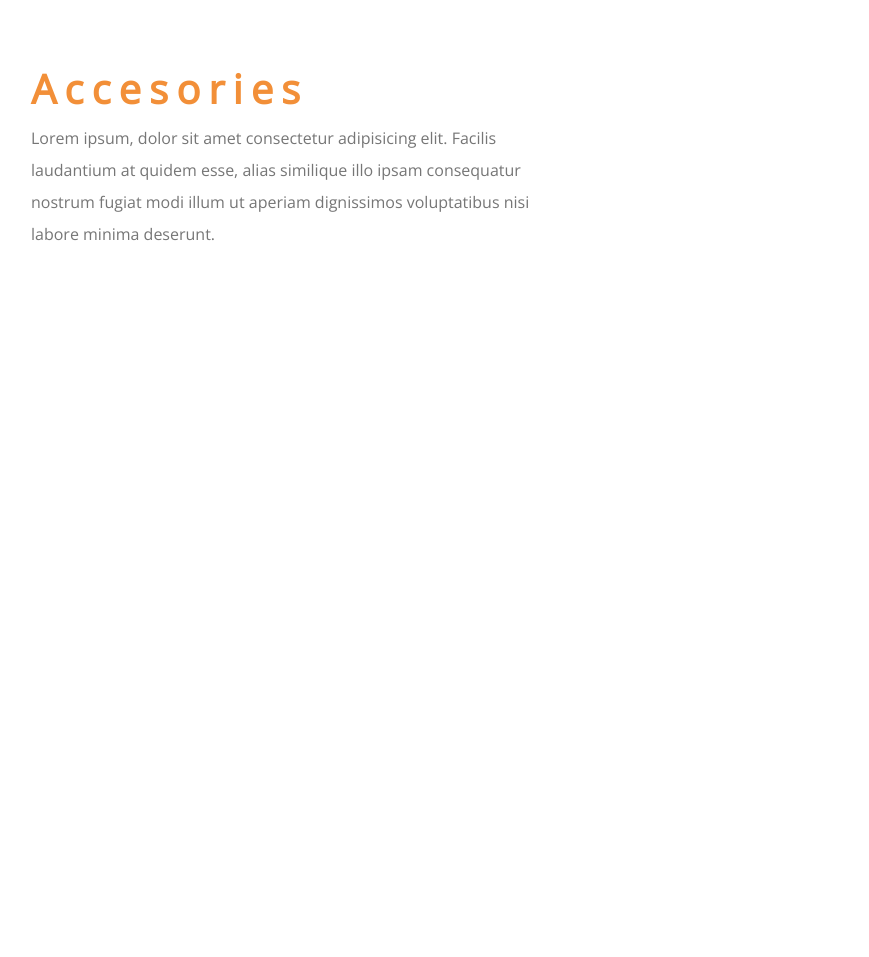
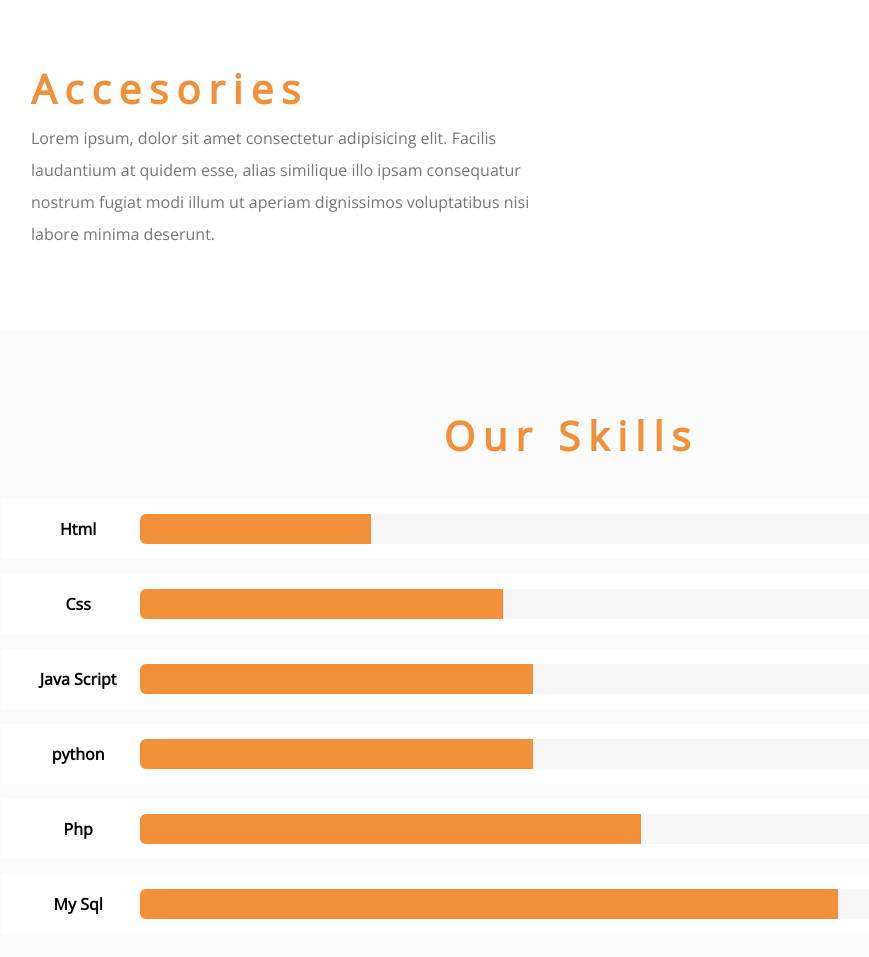
Before and after one commit to asmaaomar66/Design-Templete-html-css3-js, a plain HTML site: page index.html in a window 1280 px wide. Shown: the part 847-1804 px from the top of the page, without its empty margins (69-938 px from the left). Drawn offline with nearby package versions, Linux system fonts and the light colour scheme; a web font is replaced by a local one.

Commit message:
skills section
skills section

```diff
--- a/css/style.css
+++ b/css/style.css
@@ -19,7 +19,7 @@ body {
     position: fixed;
     left: -200px;
     top: 0;
-    background-color: #fff;
+    background-color: #fbfbfbfb;
     width: 200px;
     z-index: 1000;
     min-height: 100vh;
@@ -213,3 +213,47 @@ body {
     border-radius: 50%;
 }
 /* end accesories part */
+/* start skill part */
+.skills {
+    padding-top: 50px;
+    padding-bottom: 10%;
+    background-color: #fbfbfb;
+}
+.skills h2 {
+    font-size: 40px;
+    font-weight: bold;
+    color: var(--main--color);
+    letter-spacing: 8px;
+    margin-bottom: 40px;
+    text-align: center;
+}
+.skills .skill-box {
+    background-color: #fff;
+    display: flex;
+    padding: 15px;
+    margin-bottom: 15px;
+}
+.skills .skill-box .skill-name {
+    width: 140px;
+    line-height: 30px;
+    font-weight: bold;
+    text-align: center;
+}
+.skills .skill-box .skill-progress {
+    width: 100%;
+    height: 30px;
+    background-color: #f6f6f6;
+    border-radius: 6px;
+    position: relative;
+    overflow: hidden;
+}
+.skills .skill-box .skill-progress span {
+    position: absolute;
+    left: 0;
+    top: 0;
+    width: 0;
+    height: 100%;
+    background-color: var(--main--color);
+    transition: all .5s;
+}
+/* end skill part */
--- a/index.html
+++ b/index.html
@@ -75,8 +75,50 @@
             </div>
         </div>
     </div>
-
     <!-- end about us  -->
+    <!-- start our skills -->
+    <div class="skills">
+        <div class="container">
+            <h2>Our Skills</h2>
+            <div class="skill-box">
+                <div class="skill-name">Html</div>
+                <div class="skill-progress">
+                    <span data-progress="23.4%"></span>
+                </div>
+            </div>
+            <div class="skill-box">
+                <div class="skill-name">Css</div>
+                <div class="skill-progress">
+                    <span data-progress="36.8%"></span>
+                </div>
+            </div>
+            <div class="skill-box">
+                <div class="skill-name">Java Script</div>
+                <div class="skill-progress">
+                    <span data-progress="39.8%"></span>
+                </div>
+            </div>
+            <div class="skill-box">
+                <div class="skill-name">python</div>
+                <div class="skill-progress">
+                    <span data-progress="39.8%"></span>
+                </div>
+            </div>
+            <div class="skill-box">
+                <div class="skill-name">Php</div>
+                <div class="skill-progress">
+                    <span data-progress="50.8%"></span>
+                </div>
+            </div>
+            <div class="skill-box">
+                <div class="skill-name">My Sql</div>
+                <div class="skill-progress">
+                    <span data-progress="70.8%"></span>
+                </div>
+            </div>
+        </div>
+    </div>
+    <!-- end our skills -->
     <script src="js/script.js"></script>
 </body>
 
--- a/js/script.js
+++ b/js/script.js
@@ -137,14 +137,23 @@ randomBackgroundEl.forEach(span => {
 // select landing page element
 let landingPage = document.querySelector(".landing-page");
 
+
+
 // accesories img
 let accesoriesImg = document.querySelector(".image-box");
 
-// get array of imgs
+
+
+// get array of imgs  accesories
 let accesoriesImageArray = ["plant1.jpg" , "plant10.jpg" , "plant-03.jpg" , "acces-08.jpg" , "acces-07.jpg" , "acces-06.jpg" , "acces-05.jpg" , "acces-04.jpg" , "acces-03.jpg" , "acces-02.jpg" , "acces-01.jpg"]
+
+
 
 // get array of imgs
 let imgsArray = ["plant-04.jpg" , "plant-060.jpg" , "plant-070.jpg" , "plant-040.jpg" ,"plant-010.jpg" , "plant-020.jpg"]
+
+
+
 
 // set iterval random img
 setInterval(() => {
@@ -156,6 +165,9 @@ setInterval(() => {
 
     accesoriesImg.style.backgroundImage = 'url("imgs/' + accesoriesImageArray[randomNumberImg] + '")';
 }, 10000);
+
+
+
 //function to randomize imgs
 
 function randomizeImgs () {
@@ -174,3 +186,40 @@ function randomizeImgs () {
 
     }
 }
+
+
+
+//select skills selector
+
+let ourSkills = document.querySelector(".skills");
+
+window.onscroll = function () {
+
+    //skills offset top
+
+    let skillOffsetTop = ourSkills.offsetTop;
+
+    //skills outer height (offsetHeight)=> HtmlElement read only property calculat hight by pixels for specific element include border , padding
+
+    let skillsOuterHeight = ourSkills.offsetHeight;
+
+    //window height (window.innerHeight) => read only property return height of my window or all layout of window by pixels include height of scrollbar *شاشة اللاب او الموبايل اللي بتعرض فيه يعني  هو ده الwindow اللي تقصده ^^  *
+
+    let windowHeight = this.innerHeight;
+
+
+    // window scrollTop => ده الجزء اللي بعمل فيه اسكرول^^
+
+    let windowScrollTop = this.pageYOffset;
+
+    if(windowScrollTop > (skillOffsetTop + skillsOuterHeight - windowHeight)){
+
+        let allSkills = document.querySelectorAll(".skill-box .skill-progress span");
+
+        allSkills.forEach(skill => {
+            skill.style.width = skill.dataset.progress;
+
+        });
+    }
+
+}
```
